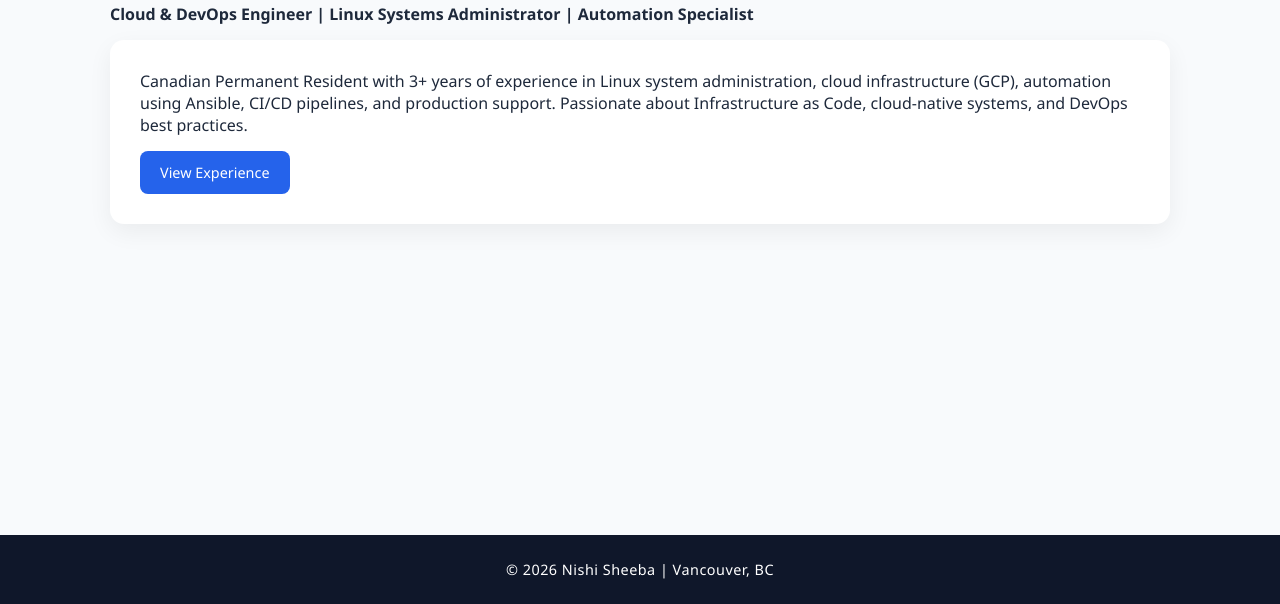
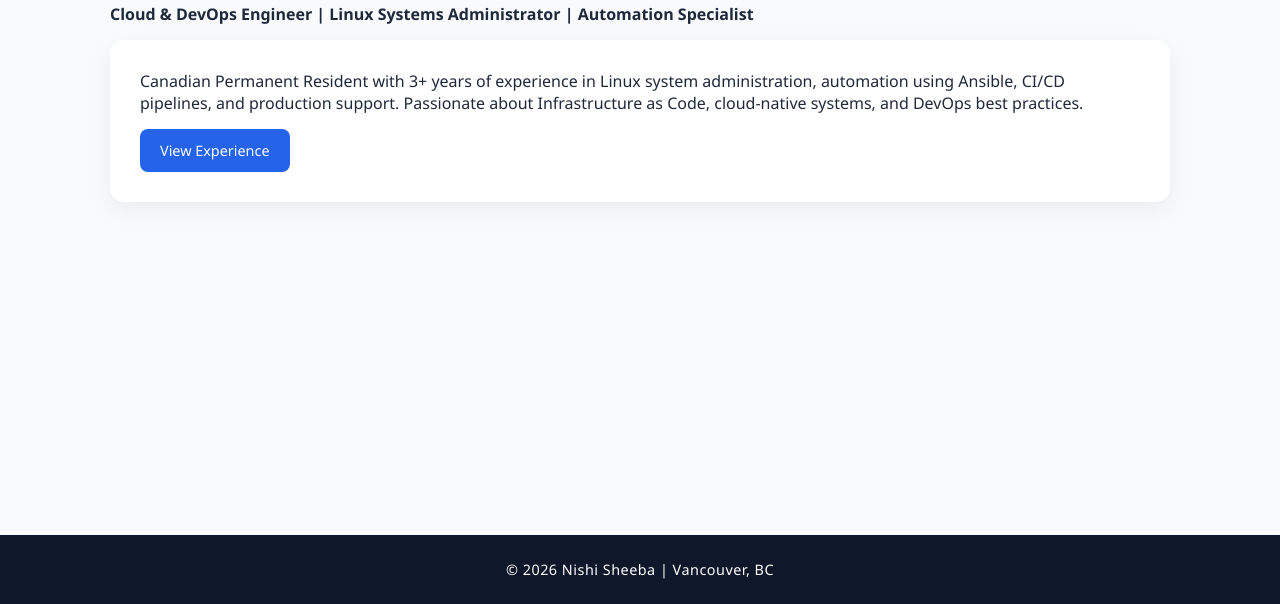
Before and after one commit to nishi-ece/portfolio, a plain HTML site: page index.html in a window 1280 px wide. Shown: the part 196-800 px from the top of the page. Drawn offline with Linux system fonts and the light colour scheme.

Commit message:
codev7 created

```diff
--- a/index.html
+++ b/index.html
@@ -25,7 +25,7 @@
     <div class="card">
         <p>
             Canadian Permanent Resident with 3+ years of experience in Linux system administration,
-            cloud infrastructure (GCP), automation using Ansible, CI/CD pipelines, and production support.
+            automation using Ansible, CI/CD pipelines, and production support.
             Passionate about Infrastructure as Code, cloud-native systems, and DevOps best practices.
         </p>
 
```
